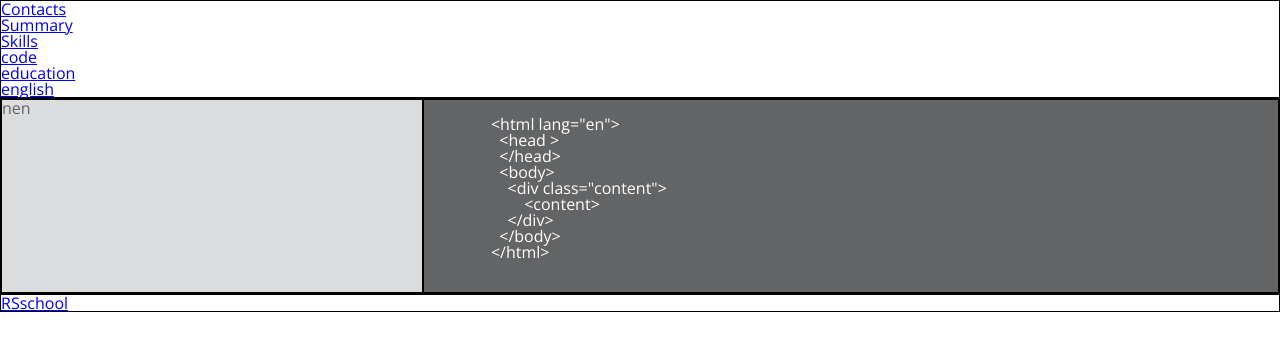
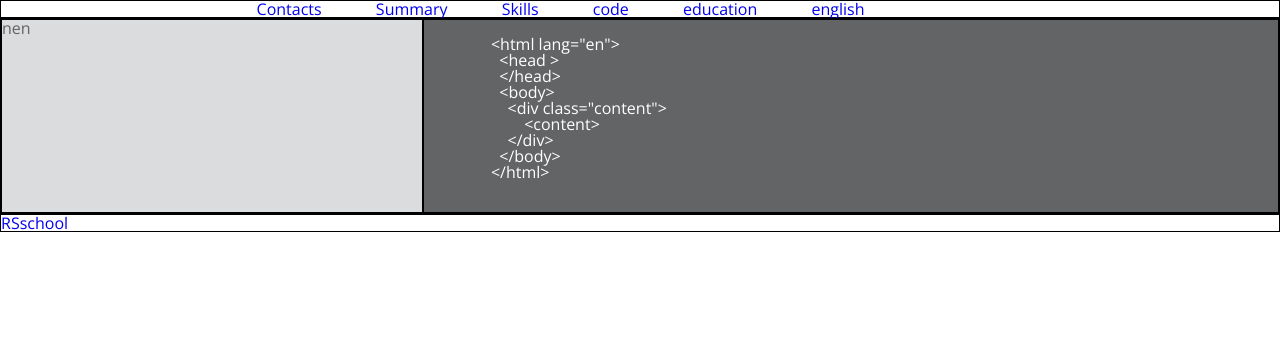
Before and after one commit to Yakubovich-siarhei/rsschool-cv_stage0, a plain HTML site: page index.html in a window 1280 px wide. Drawn offline with nearby package versions, Linux system fonts and the light colour scheme.

Commit message:
fix: html

```diff
--- a/index.html
+++ b/index.html
@@ -13,15 +13,15 @@
 </head>
 <body>
   <header class="header">
-    <div class="wrapper">
-      <nav class="nav">
-        <ul class="nav-list">
-          <li class="nav-item"><a href="#contacts" class="nav-link">Contacts</a></li>
-          <li class="nav-item"><a href="#summary" class="nav-link">Summary</a></li>
-          <li class="nav-item"><a href="#skills" class="nav-link">Skills</a></li>
-          <li class="nav-item"><a href="#code" class="nav-link">code</a></li>
-          <li class="nav-item"><a href="#education" class="nav-link">education</a></li>
-          <li class="nav-item"><a href="#english" class="nav-link">english</a></li>
+    <div class="wrapper wrapper_header">
+      <nav class="header_menu">
+        <ul class="menu_list">
+          <li class="menu_item"><a href="#contacts" class="nav-link">Contacts</a></li>
+          <li class="menu_item"><a href="#summary" class="nav-link">Summary</a></li>
+          <li class="menu_item"><a href="#skills" class="nav-link">Skills</a></li>
+          <li class="menu_item"><a href="#code" class="nav-link">code</a></li>
+          <li class="menu_item"><a href="#education" class="nav-link">education</a></li>
+          <li class="menu_item"><a href="#english" class="nav-link">english</a></li>
         </ul>
       </nav>
     </div>
--- a/style.css
+++ b/style.css
@@ -14,6 +14,10 @@ body {
     justify-content: space-between;
 }
 
+a {
+	text-decoration: none;
+}
+
 ul,
 ol,
 li {
@@ -23,16 +27,36 @@ img {
 	vertical-align: top;
 }
 
+/*-----------------------header------------------*/
+
 .wrapper {
     border: solid black 1px;
     max-width: 1440px;
     margin: 0 auto;
 }
 
+.wrapper_header {
+    display: flex;
+	align-items: center;
+}
+
+.menu_item {
+    display: inline;
+}
+
+.header_menu {
+    margin: 0px 0px 0px 20%;
+}
+
+.menu_item:not(:last-child) {
+	margin: 0px 50px 0px 0px;
+}
+
 .wrapper_main {
     display: flex;
     flex-wrap: nowrap;
 }
+
 .container {
     border: solid black 1px;
 }
```
